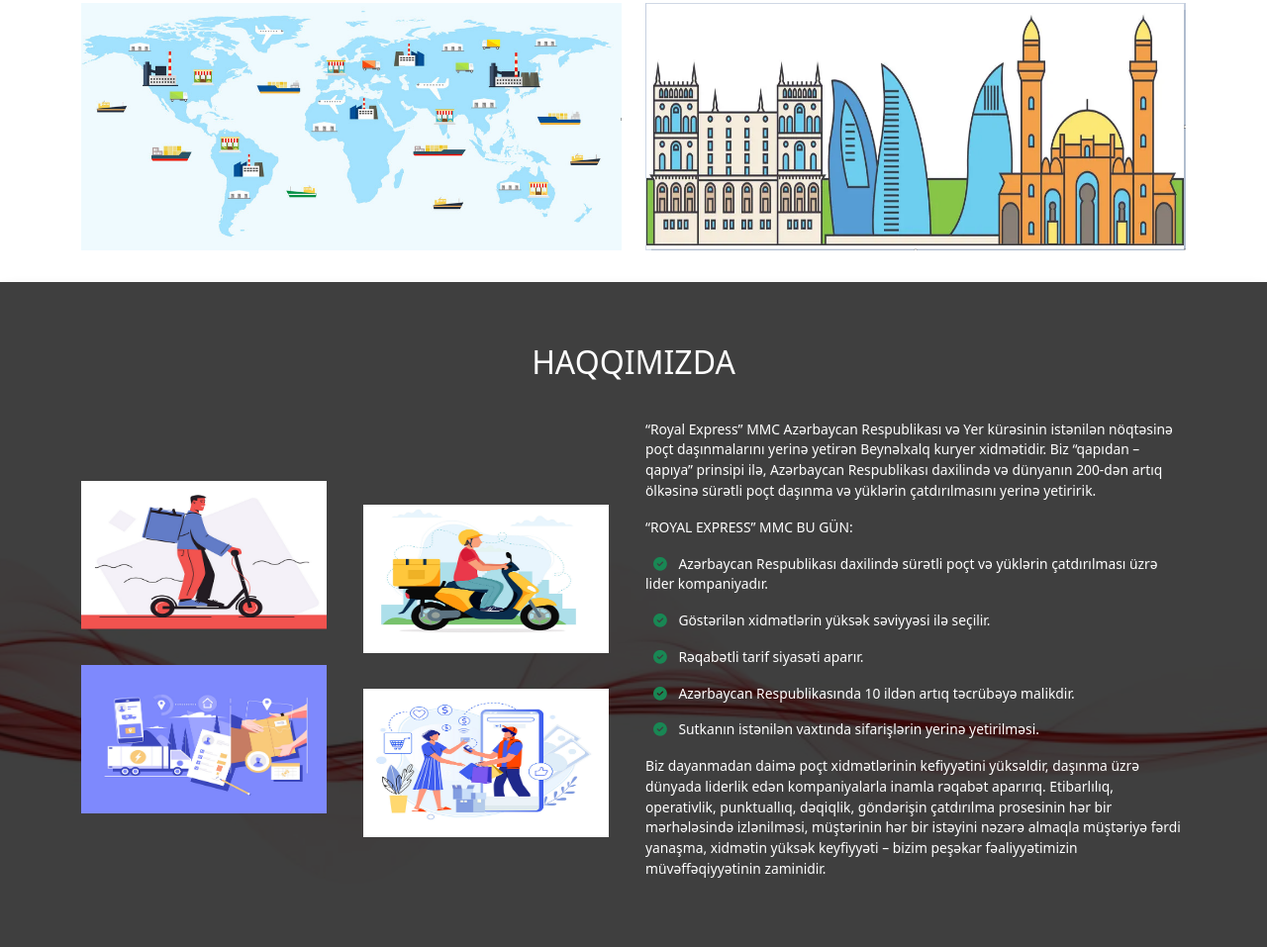
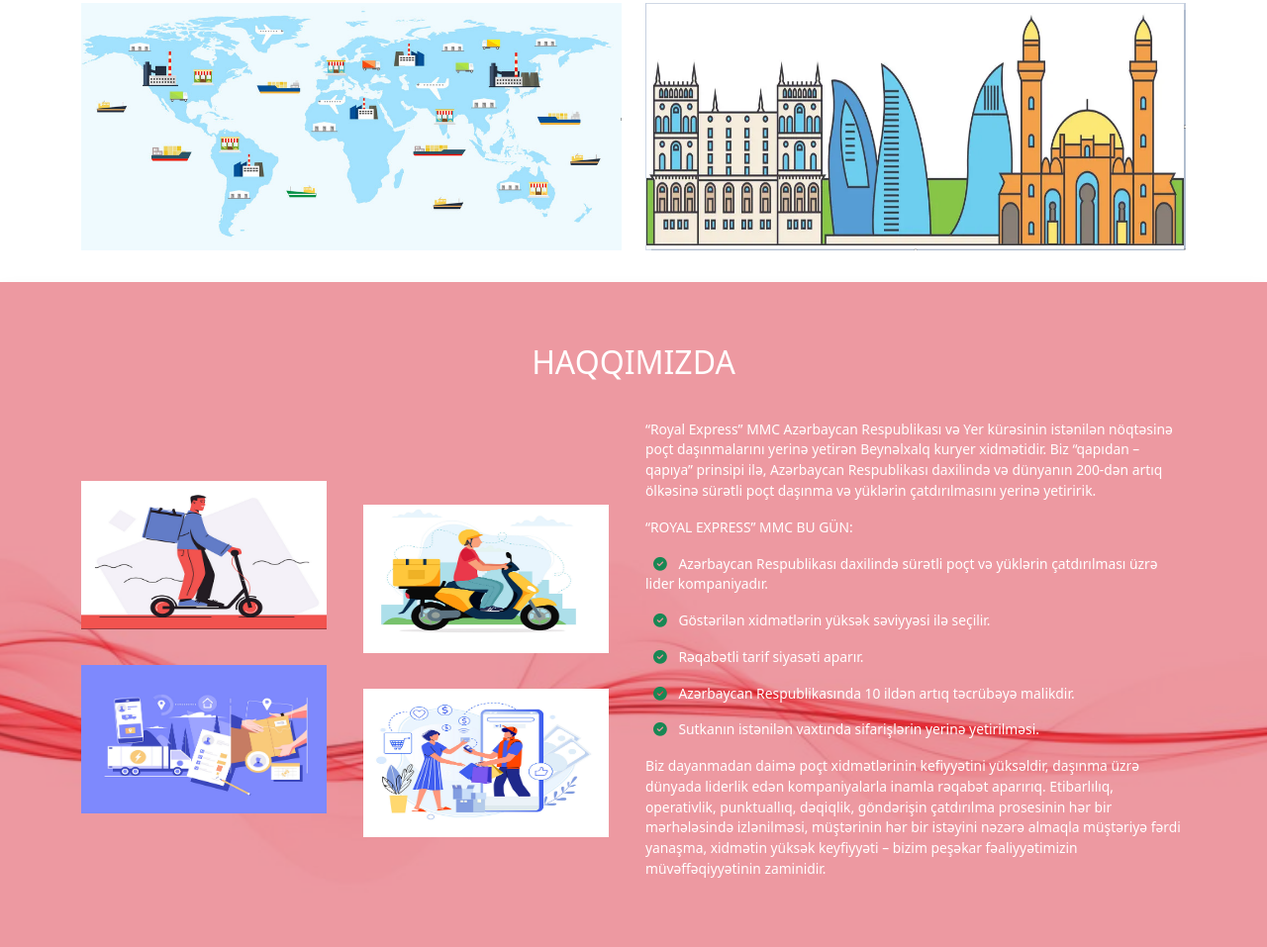
Before and after one commit to MuradRashidov/merkeziexpress, a plain HTML site: page index.html in a window 1280 px wide. Shown: the part 643-1600 px from the top of the page at 99% size. Drawn offline with nearby package versions, Linux system fonts and the light colour scheme.

Commit message:
halfcomplated

```diff
--- a/index.html
+++ b/index.html
@@ -121,7 +121,7 @@
       </section>
       <section>
         <div class="about d-flex flex-column justify-content-center position-relative">
-          <div class="shadow position-absolute w-100 h-100 bg-black opacity-75"></div>
+          <div class="shadow position-absolute w-100 h-100 bg-danger opacity-50"></div>
           <h2>HAQQIMIZDA</h2>
           <div style="z-index: 1;" class="container mb-5">
             <div class="row">
```
